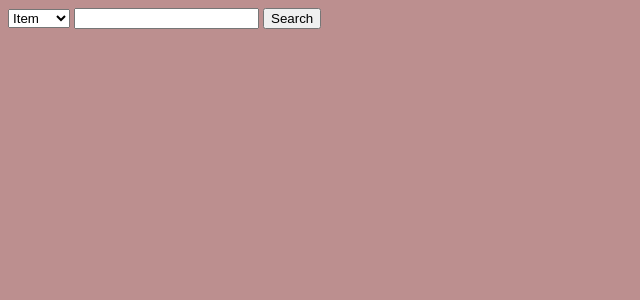
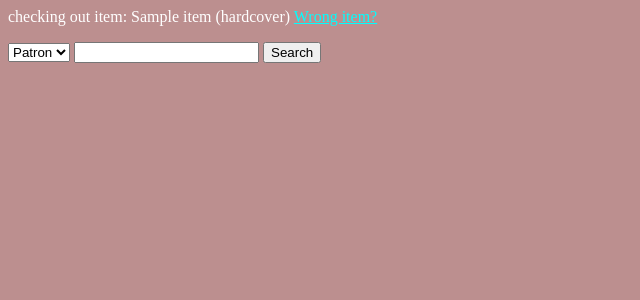
Before and after one commit to jmbiggs/my_library, a Django app: page /catalog/?item=1 in a window 1280 px wide. Shown: the top 300 px of the page, without its empty margins (0-640 px from the left). Run offline with Django 3.2, Linux system fonts and the light colour scheme; tables that the repository leaves empty hold one stand-in row (values such as "Sample post").

Commit message:
got it a little cleaned up, and almost back to the functionality of before

```diff
--- a/catalog/templates/catalog/index.html
+++ b/catalog/templates/catalog/index.html
@@ -1,6 +1,37 @@
 {% load static %}
 
 <link rel="stylesheet" type="text/css" href="{% static 'catalog/style.css' %}" />
+
+{% if item is not None %}
+	<p> checking out item: {{ item }}
+		{% if patron is None %}
+			<a href="{% url 'index' %}">Wrong item?</a>
+		{% else %}
+			<a href="{% url 'index' %}?patron={{ patron.id }}">Wrong item?</a>
+		{% endif %}
+	</p>
+{% endif %}
+
+{% if patron is not None %}
+	<p> checking out to patron: {{ patron.patron_name }}
+		{% if item is None %}
+			<a href="{% url 'index' %}">Wrong person?</a>
+		{% else %}
+			<a href="{% url 'index' %}?item={{ item.id }}">Wrong person?</a>
+		{% endif %}
+	</p>
+{% endif %}
+
+{% if item is not None and patron is not None %}
+
+	TODO:	Gotta check stuff out here...
+<!-- <p> -->
+<!-- <form action="{% url 'index' %}" method="get"> -->
+<!-- 	<input type="submit" value="Confirm Checkout"> -->
+<!-- </form> -->
+<!-- </p> -->
+
+{% else %}
 
 	<form action="{% url 'index' %}" method="get">
 		{{ mode_form }}
@@ -8,6 +39,10 @@
 
 		{% if patron is not None %}
 			<input type="hidden" name="patron" value="{{ patron.id }}">
+		{% endif %}
+
+		{% if item is not None %}
+			<input type="hidden" name="item" value="{{ item.id }}">
 		{% endif %}
 
 		<input type="submit" value="Search">
@@ -28,11 +63,13 @@
 			{% for patron in results %}
 				<li>
 				<a href="{% url 'patron_record' patron.id %}">{{ patron }}</a>
-<!-- 				{% if item is None %} -->
-<!-- 					<a href="{% url 'index' %}?patron={{ patron.id }}">{{ patron.patron_name }} ({{ patron.email }}) [Patron {{ patron.id }}]</a> -->
-<!-- 				{% else %} -->
-<!-- 					<a href="{% url 'index' %}?patron={{ patron.id }}&item={{ item.id }}">{{ patron.patron_name }} ({{ patron.email }}) [Patron {{ patron.id }}]</a> -->
-<!-- 				{% endif %} -->
+				<form action="{% url 'index' %}" method="get">
+					<input type="hidden" name="patron" value="{{ patron.id }}">
+					{% if item is not None %}
+						<input type="hidden" name="item" value="{{ item.id }}">
+					{% endif %}
+					<input type="submit" value="Check Out">
+				</form>
 				</li>
 			{% endfor %}
 			</ul>
@@ -41,48 +78,16 @@
 				{% for item in results %}
 					<li>
 					<a href="{% url 'item_record' item.id %}">{{ item }}</a>
-<!-- 					{% if patron is None %} -->
-<!-- 						<a href="{% url 'index' %}?item={{ item.id }}">{{ item }}</a> -->
-<!-- 					{% else %} -->
-<!-- 						<a href="{% url 'index' %}?item={{ item.id }}&patron={{ patron.id }}">{{ item }}</a> -->
-<!-- 					{% endif %} -->
+					<form action="{% url 'index' %}" method="get">
+						<input type="hidden" name="item" value="{{ item.id }}">
+						{% if patron is not None %}
+							<input type="hidden" name="patron" value="{{ patron.id }}">
+						{% endif %}
+						<input type="submit" value="Check Out">
+					</form>
 					</li>
 				{% endfor %}
 			</ul>
 		{% endif %}
-
 	{% endif %}
-
-<!--  else %} -->
-<!--  -->
-<!-- 	<p> checking out item: {{ item }} -->
-<!-- 	{% if patron is None %} -->
-<!-- 		<a href="{% url 'index' %}">Wrong item?</a> -->
-<!-- 	{% else %} -->
-<!-- 		<a href="{% url 'index' %}?patron={{ patron.id }}">Wrong item?</a> -->
-<!-- 	{% endif %} -->
-<!-- 	</p> -->
-<!--  -->
-<!-- endif %} -->
-
-<!-- else %} -->
-<!--  -->
-<!-- 	<p> checking out to patron: {{ patron.patron_name }} -->
-<!-- 	{% if item is None %} -->
-<!-- 		<a href="{% url 'index' %}">Wrong person?</a> -->
-<!-- 	{% else %} -->
-<!-- 		<a href="{% url 'index' %}?item={{ item.id }}">Wrong person?</a>				 -->
-<!-- 	{% endif %} -->
-<!-- 	</p> -->
-<!--  -->
-<!-- endif %} -->
-<!--  -->
-<!-- {% if patron is not None and item is not None %} -->
-<!--  -->
-<!-- <p> -->
-<!-- <form action="{% url 'index' %}" method="get"> -->
-<!-- 	<input type="submit" value="Confirm Checkout"> -->
-<!-- </form> -->
-<!-- </p> -->
-<!--  -->
-<!-- {% endif %} -->
+{% endif %}
--- a/catalog/views.py
+++ b/catalog/views.py
@@ -13,37 +13,35 @@ def index(request):
 	# get possible parameters passed to url
 	search_mode = request.GET.get('mode')
 	query = request.GET.get('query')
-	query_type = request.GET.get('query_type')
 	item_id = request.GET.get('item')
 	patron_id = request.GET.get('patron')
 
-	# default context objects
-	item = None
-	patron = None
-	search_form = None
-	results = None
+	if item_id is not None:
+		item = get_object_or_404(Item, pk=item_id)
+	else:
+		item = None
+
+	if patron_id is not None:
+		patron = get_object_or_404(Patron, pk=patron_id)
+	else:
+		patron = None
 
 	if search_mode is None:
-		mode_form = SearchModeForm()
-	else:
-		mode_form = SearchModeForm({'mode': search_mode})
+		if item is not None:
+			search_mode = 'patron'
+		else:
+			search_mode = 'item'
+	mode_form = SearchModeForm({'mode': search_mode})
 
 	if query is None:
 		search_form = SearchForm()
+		results = None
 	else:
 		search_form = SearchForm({'query': query})
 		if search_mode == 'patron':
 			results = patron_query(query)
 		else:
 			results = item_query(query)
-
-	# item section
-	if item_id is not None:
-		item = get_object_or_404(Item, pk=item_id)
-
-	# patron section
-	if patron_id is not None:
-		patron = get_object_or_404(Patron, pk=patron_id)
 
 	context = {'mode': search_mode, 'mode_form': mode_form, 'search_form': search_form, 'item': item, 'results': results, 'patron': patron}
 
```
